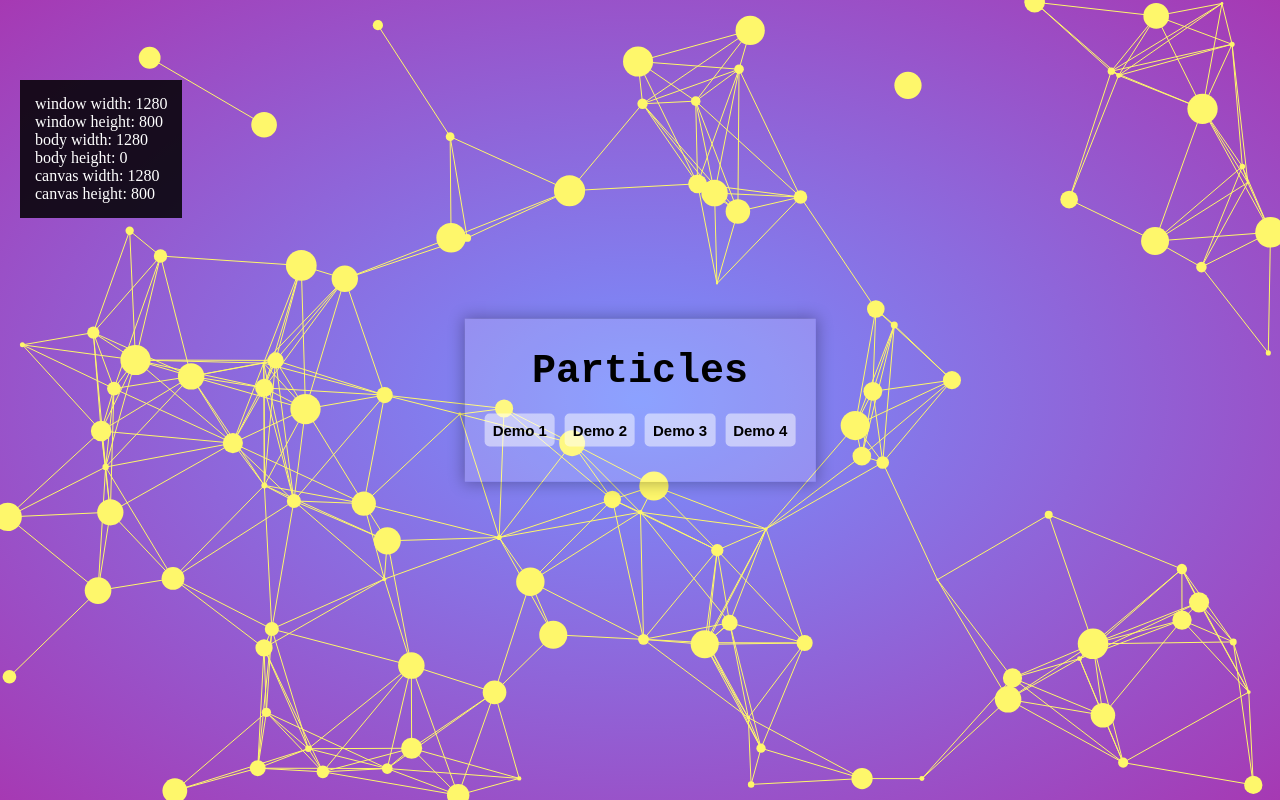
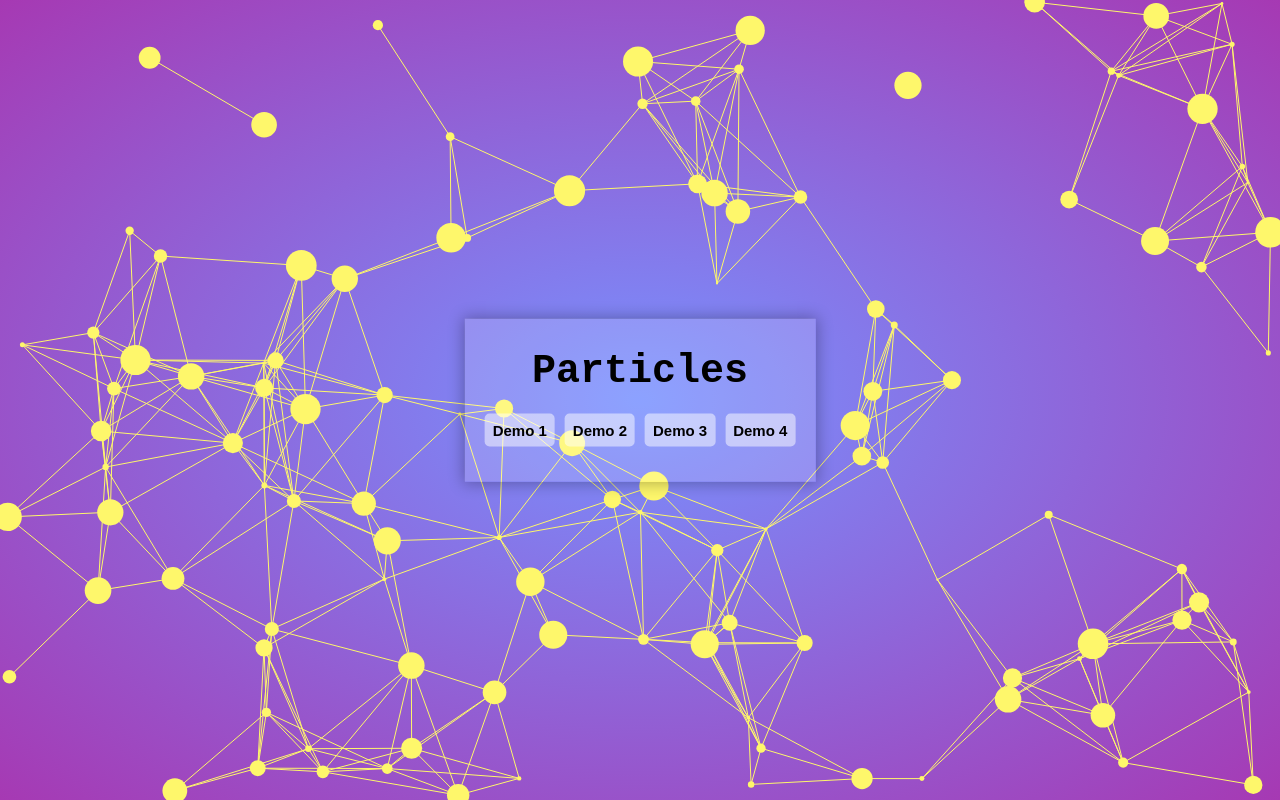
Before and after one commit to LeonelAlegreDev/Particles1, a plain HTML site: page index.html in a window 1280 px wide. Drawn offline with Linux system fonts and the light colour scheme.

Commit message:
resizing bug fixed

```diff
--- a/css/styles.css
+++ b/css/styles.css
@@ -24,7 +24,6 @@ body{
     position: absolute;
     top: 50%;
     left: 50%;
-    transform: translate(-50%, -50%);
     display: flex;
     flex-direction: column;
     align-items: center;
@@ -58,14 +57,3 @@ a{
     text-decoration: none;
     color: inherit;
 }
-.test{
-    position:absolute;
-    top: 0;
-    left: 0;
-    color: white;
-    padding: 15px;
-    margin: 80px 20px;
-    display: flex;
-    flex-direction: column;
-    background-color: rgba(0, 0, 0, 0.85);
-}
--- a/index.html
+++ b/index.html
@@ -21,15 +21,7 @@
         <canvas id="canvas1"></canvas>
     </section>
 
-    <div class="test" id="test">
-        <span class="testp">window width: </span>
-        <span class="testp">window height: </span>
-        <span class="testp">body width: </span>
-        <span class="testp">body height: </span>
-        <span class="testp">canvas width</span>
-        <span class="testp">canvas height: </span>
-    </div>
-
     <script src="js/particles.js"></script>
+    <script src="js/navResizing.js"></script>
 </body>
 </html>
--- /dev/null
+++ b/js/navResizing.js
@@ -0,0 +1,8 @@
+const navContainer = document.getElementById('navContainer');
+
+navContainer.style.transform = "translate(-50%, -50%)";
+
+window.addEventListener('resize', function(){
+    navContainer.style.transform = "translate(-50%, -50%)";
+
+});
--- a/js/particles.js
+++ b/js/particles.js
@@ -1,8 +1,6 @@
 const canvas = document.getElementById("canvas1");
 const ctx = canvas.getContext('2d');
-let body = document.body;
 
-body.style.height = window.innerHeight;
 canvas.width = window.innerWidth;
 canvas.height = window.innerHeight;
 
@@ -120,41 +118,11 @@ function connect(){
 }
 //resize event
 window.addEventListener('resize', function(){
-    body.style.height = window.innerHeight;
     canvas.width = window.innerWidth;
     canvas.height = window.innerHeight;
     mouse.radius = 3 * 3;
     init();
-    test(window.innerWidth, window.innerHeight, body.offsetWidth, body.offsetHeight, canvas.width, canvas.height);
 });
-//init canvas
-//test
-function test(windowWidth, windowHeight, bodyWidth, bodyHeight, canvasW, canvasH){
-    let testP = document.getElementsByClassName('testp');
-    for(let i = 0; i < testP.length; i++)
-    {
-        switch(i){
-            case 0:
-                testP[i].innerHTML = "window width: " + windowWidth;
-                break;
-            case 1:
-                testP[i].innerHTML = "window height: " + windowHeight;
-                break;
-            case 2:
-                testP[i].innerHTML = "body width: " + bodyWidth;
-                break;
-            case 3:
-                testP[i].innerHTML = "body height: " + bodyHeight;
-                break;
-            case 4:
-                testP[i].innerHTML = "canvas width: " + canvasW;
-                break;
-            case 5:
-                testP[i].innerHTML = "canvas height: " + canvasH;
-                break
-        }
-    }
-}
-test(window.innerWidth, window.innerHeight, body.offsetWidth, body.offsetHeight, canvas.width, canvas.height);
+
 init();
 animate();
```
